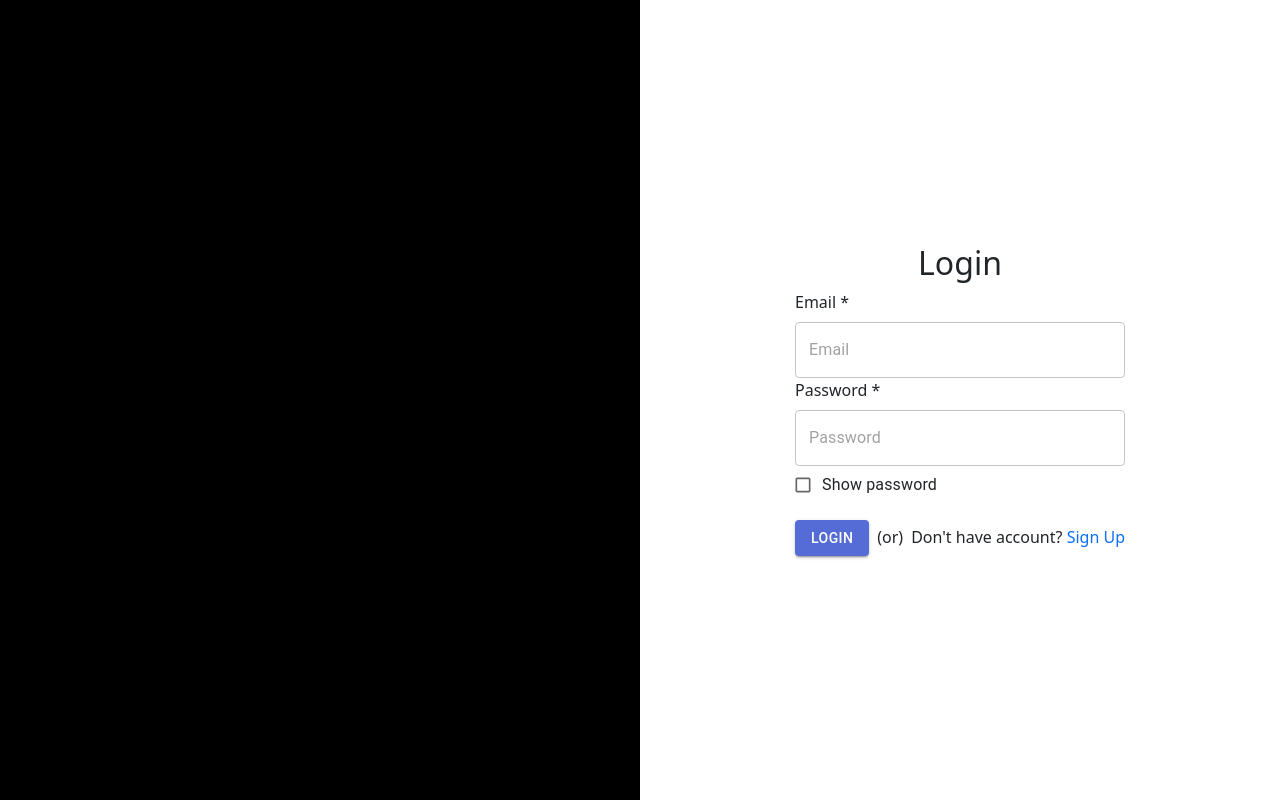
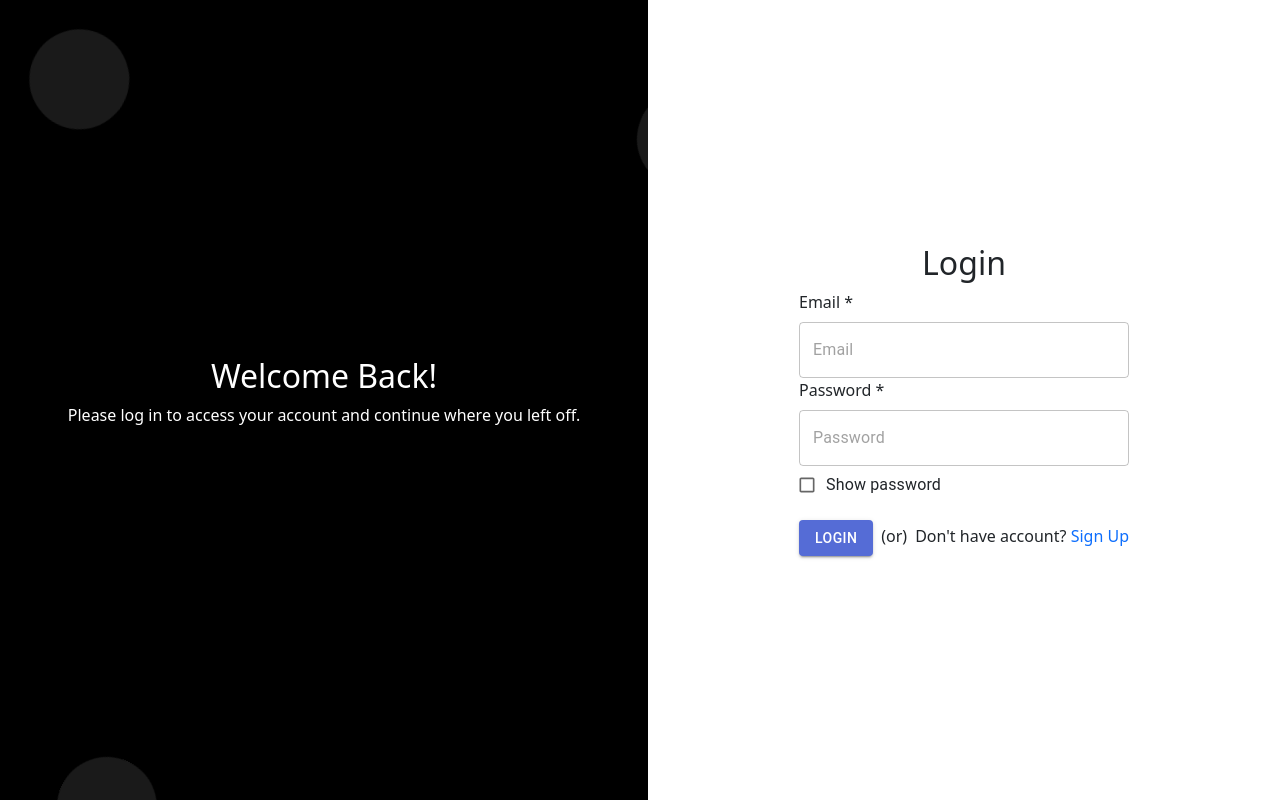
Before and after one commit to ashok-virat/Employee-registration-, a React (Create React App) app: page /signin in a window 1280 px wide. Built offline with nearby package versions, Linux system fonts and the light colour scheme.

Commit message:
signup page enhanced

```diff
--- a/src/Components/AdminHome/AdminHome.js
+++ b/src/Components/AdminHome/AdminHome.js
@@ -55,12 +55,9 @@ const UserTable = () => {
             const user = await UserService.getUserBasedArts()
             setLoading(false)
             setUserArts(user.data)
-            const inProgressCount = data.data.filter(art => art.status === 'inProgress').length;
-            const completedCount = data.data.filter(art => art.status === 'completed').length;
-
             setChartData({
-                inProgressCount,
-                completedCount,
+                inProgressCount: data.data.inProgressCount,
+                completedCount: data.data.completedCount,
             });
         }
         catch {
@@ -105,16 +102,14 @@ const UserTable = () => {
             setLoading(true)
             const data = await UserService.getAllArts(date[0], date[1])
             const user = await UserService.getUserBasedArts(date[0], date[1])
-            if (data?.data && Array.isArray(data.data)) {
+            if (data?.data && Array.isArray(user.data)) {
                 setArts(data.data)
                 setUserArts(user.data)
-                const inProgressCount = data.data.filter(art => art.status === 'inProgress').length;
-                const completedCount = data.data.filter(art => art.status === 'completed').length;
+                setChartData({
+                    inProgressCount: data.data.inProgressCount,
+                    completedCount: data.data.completedCount,
+                });
 
-                setChartData({
-                    inProgressCount,
-                    completedCount,
-                });
             }
             else {
                 setArts([])
@@ -200,7 +195,7 @@ const UserTable = () => {
             <div>
                 <div className="row">
                     <div className="col">
-                        {loading ? <div className="mt-5" style={{ textAlign: 'center' }}><CircularProgress size={24} sx={{
+                        {loading ? <div className="mt-5" style={{ textAlign: 'center' }}><CircularProgress size={35} sx={{
                             color: 'black',
                         }} /> </div> : <TableContainer component={Paper} sx={{ marginTop: '20px' }}>
                             <Table sx={{ minWidth: 650 }} aria-label="user table">
--- a/src/Components/AdminHome/ViewRegisterUsers.js
+++ b/src/Components/AdminHome/ViewRegisterUsers.js
@@ -82,7 +82,11 @@ const RegisterdUsers = () => {
                                         navigate('/admin')
                                     }}>Dashboard </Button>
                                 </div>
-                                {loading ? <div style={{ textAlign: 'center' }}><CircularProgress size={24} sx={{
+                                {loading ? <div style={{
+                                    position: "absolute",
+                                    left: "50%",
+                                    top: "50%"
+                                }}><CircularProgress size={35} sx={{
                                     color: 'black',
                                 }} /> </div> : <TableContainer component={Paper} sx={{ marginTop: '20px' }}>
                                     <Table sx={{ minWidth: 650 }} aria-label="user table">
--- a/src/Components/AdminSignup/SigninComponent.js
+++ b/src/Components/AdminSignup/SigninComponent.js
@@ -57,9 +57,17 @@ const SignIn = () => {
                 onClose={handleClose}
             />
             <div className="row" style={{ height: "100vh" }}>
-                <div className="col" style={{ background: 'black' }}>
+                <div className="col d-flex flex-column justify-content-center align-items-center text-white position-relative" style={{ background: 'black', padding: '20px', overflow: 'hidden' }}>
+                    <h2 className="animate-heading">Welcome Back!</h2>
+                    <p className="text-center animate-description">
+                        Please log in to access your account and continue where you left off.
+                    </p>
 
-
+                    <div className="animated-shapes">
+                        <div className="shape"></div>
+                        <div className="shape"></div>
+                        <div className="shape"></div>
+                    </div>
                 </div>
                 <div className="col align-content-center col d-flex justify-content-center">
 
@@ -93,21 +101,22 @@ const SignIn = () => {
                                 />
                             </div>
                             <div className="pt-3 d-flex justify-content-start align-items-baseline">
-                                {loading ? <div style={{ width: "77px", textAlign: 'center' }}><CircularProgress size={24} sx={{
-                                    color: 'black',
-                                }} /> </div> : <Button
+                                <div>  <Button
                                     variant="contained"
                                     className="text-center"
                                     onClick={handleLogin}
                                 >
-                                    Login
-                                </Button>}
+                                    {loading ? <CircularProgress className="mx-2" size={24} sx={{
+                                        color: 'white',
+                                    }} /> : "Login"}
+                                </Button></div>
                                 <div>
                                     <span className="px-2">(or)</span>
                                     <label>
                                         Don't have account?{" "}
                                         <label
-                                            className="text-primary pointer"
+                                            className="text-primary"
+                                            style={{ cursor: 'pointer' }}
                                             onClick={() => {
                                                 navigate('/')
                                             }}
--- a/src/Components/AdminSignup/SignupComponent.js
+++ b/src/Components/AdminSignup/SignupComponent.js
@@ -58,9 +58,17 @@ const SignUp = () => {
                 onClose={handleClose}
             />
             <div className="row" style={{ height: "100vh" }}>
-                <div className="col" style={{ background: 'black' }}>
+                <div className="col d-flex flex-column justify-content-center align-items-center text-white position-relative" style={{ background: 'black', padding: '20px', overflow: 'hidden' }}>
+                    <h2 className="animate-heading">Welcome to Employee Registration</h2>
+                    <p className="text-center animate-description">
+                        Join our team and help us create the future of work! Please fill out the form to register for your new role.
+                    </p>
 
-
+                    <div className="animated-shapes">
+                        <div className="shape"></div>
+                        <div className="shape"></div>
+                        <div className="shape"></div>
+                    </div>
                 </div>
                 <div className="signup-signin-wrapper align-content-center col d-flex justify-content-center">
                     <div className="signup-signin-child-wrapper">
@@ -121,22 +129,24 @@ const SignUp = () => {
                             />
                         </div>
                         <div className="pt-3 d-flex justify-content-start align-items-baseline">
-                            {loading ? <div style={{ width: "164px", textAlign: 'center' }}><CircularProgress size={24} sx={{
-                                color: 'black',
-                            }} /> </div> : <Button
+                            <div><Button
                                 variant="contained"
                                 className="text-center"
                                 onClick={handleSignUp}
                             >
-                                Create account
-                            </Button>}
+
+                                {loading ? <CircularProgress className="mx-5" size={24} sx={{
+                                    color: 'white',
+                                }} /> : "Create account"}
+                            </Button></div>
                             <div>
                                 <span className="px-2">(or)</span>
                                 <label>
                                     Already have account?{" "}
                                     <label
-                                        className="text-primary pointer"
+                                        className="text-primary"
                                         onClick={() => { navigate('/signin') }}
+                                        style={{ cursor: 'pointer' }}
                                     >
                                         Login
                                     </label>
--- a/src/Components/AdminSignup/admin.css
+++ b/src/Components/AdminSignup/admin.css
@@ -24,3 +24,57 @@
     -webkit-text-fill-color: transparent;
     -webkit-background-clip: text;
   }
+
+  .animate-heading {
+    font-size: 2rem;
+    animation: fadeIn 2s ease-in-out;
+}
+
+.animate-description {
+    animation: fadeIn 3s ease-in-out;
+}
+
+.animated-shapes .shape {
+    position: absolute;
+    width: 100px;
+    height: 100px;
+    background: rgba(255, 255, 255, 0.1);
+    border-radius: 50%;
+    animation: moveShape 8s infinite alternate ease-in-out;
+}
+
+.animated-shapes .shape:nth-child(1) {
+    top: -50px;
+    left: -50px;
+    animation-delay: 0s;
+}
+
+.animated-shapes .shape:nth-child(2) {
+    top: 50px;
+    right: -50px;
+    animation-delay: 2s;
+}
+
+.animated-shapes .shape:nth-child(3) {
+    bottom: -50px;
+    left: 50px;
+    animation-delay: 4s;
+}
+
+@keyframes moveShape {
+    0% {
+        transform: translateY(0) translateX(0) rotate(0deg);
+    }
+    100% {
+        transform: translateY(100px) translateX(100px) rotate(360deg);
+    }
+}
+
+@keyframes fadeIn {
+    from {
+        opacity: 0;
+    }
+    to {
+        opacity: 1;
+    }
+}
--- a/src/Service/UserService.js
+++ b/src/Service/UserService.js
@@ -18,7 +18,6 @@ const signup = async (UserInfo) => {
 }
 
 const signin = async (UserInfo) => {
-    console.log(UserInfo)
     try {
         const data = await axios.post(`${API_BASE_URL}/login`, UserInfo)
         return data
```
